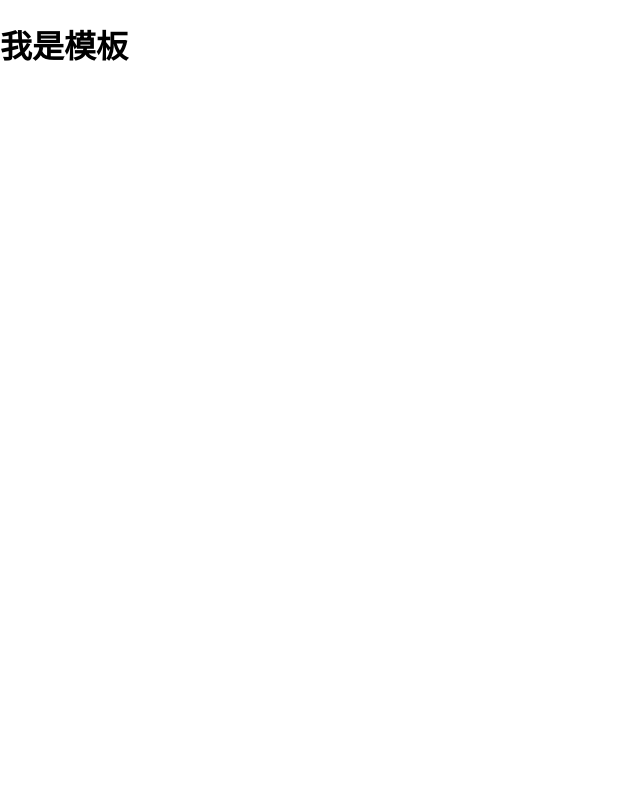
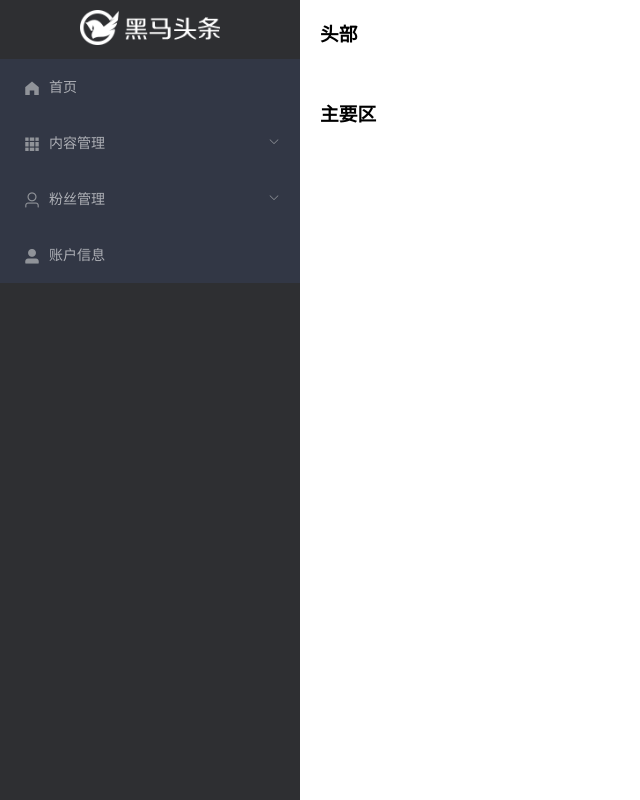
Before and after one commit to bairuiying/hmttpc, a Vue app: page /login#/home in a window 1280 px wide. Shown: the whole page, without its empty margins (0-640 px from the left). Built offline with nearby package versions, Linux system fonts and the light colour scheme.

Commit message:
主页模块-左侧导航栏

```diff
--- /dev/null
+++ b/src/components/home/layout-aside.vue
@@ -0,0 +1,62 @@
+<template>
+  <div class="layout-aside">
+    <div class="title">
+      <img src="../../assets/img/logo_admin.png" alt />
+    </div>
+    <!-- 导航菜单 -->
+    <el-menu background-color="#323745" text-color="#adafb5">
+      <!-- 子菜单 没有子菜单的用el-mrnu-item标签 -->
+      <el-menu-item>
+        <i class="el-icon-s-home"></i>
+        <span>首页</span>
+      </el-menu-item>
+
+      <!-- 二级菜单 -->
+      <el-submenu>
+        <!-- 二级菜单  -->
+        <template slot="title">
+          <i class="el-icon-s-grid"></i>
+          <span slot="title">内容管理</span>
+        </template>
+        <el-menu-item>发布文章</el-menu-item>
+        <el-menu-item>内容列表</el-menu-item>
+        <el-menu-item>评论管理</el-menu-item>
+        <el-menu-item>素材管理</el-menu-item>
+      </el-submenu>
+      <el-submenu>
+        <!-- 二级菜单  -->
+        <i slot="title" class="el-icon-user"></i>
+        <span slot="title">粉丝管理</span>
+        <el-menu-item>图文数据</el-menu-item>
+        <el-menu-item>粉丝概况</el-menu-item>
+        <el-menu-item>粉丝画像</el-menu-item>
+        <el-menu-item>粉丝列表</el-menu-item>
+      </el-submenu>
+      <el-menu-item>
+        <i class="el-icon-user-solid"></i>
+        <span>账户信息</span>
+      </el-menu-item>
+    </el-menu>
+  </div>
+</template>
+
+<script>
+export default {}
+</script>
+
+<style lang="less" scoped>
+.layout-aside {
+  background-color: #2e2f32;
+  height: 100vh;
+  .title {
+    text-align: center;
+    padding: 10px 0;
+    img {
+      height: 35px;
+    }
+  }
+  .el-menu {
+    border-right: none ;
+  }
+}
+</style>
--- a/src/views/home/index.vue
+++ b/src/views/home/index.vue
@@ -1,11 +1,33 @@
 <template>
-  <div class="home">
-    <h1>我是模板</h1>
-  </div>
+  <!-- el-vontainer是大容器 上下导航栏嵌套在里面 -->
+  <el-container>
+    <!-- 左侧导航栏 -->
+    <el-aside>
+      <layout-aside></layout-aside>
+    </el-aside>
+    <el-container>
+      <!-- 头部导航栏 -->
+      <el-header>
+        <h1>头部</h1>
+      </el-header>
+
+      <!-- 身体区 -->
+      <el-main>
+        <h1>主要区</h1>
+        <!-- 这里防止二级路由容器 -->
+        <router-view></router-view>
+      </el-main>
+    </el-container>
+  </el-container>
 </template>
 
 <script>
+import LayoutAside from '@/components/home/layout-aside'
 // @ is an alias to /src
 
-export default {}
+export default {
+  components: {
+    'layout-aside': LayoutAside
+  }
+}
 </script>
```
